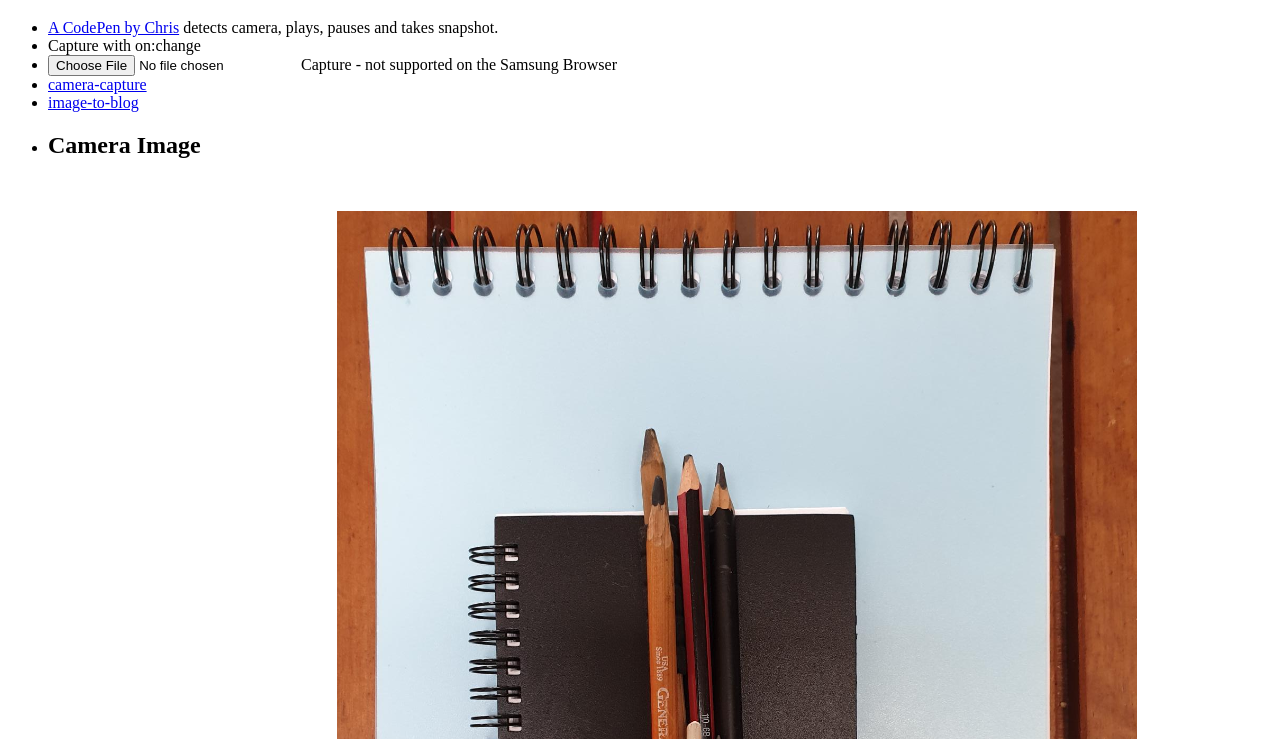
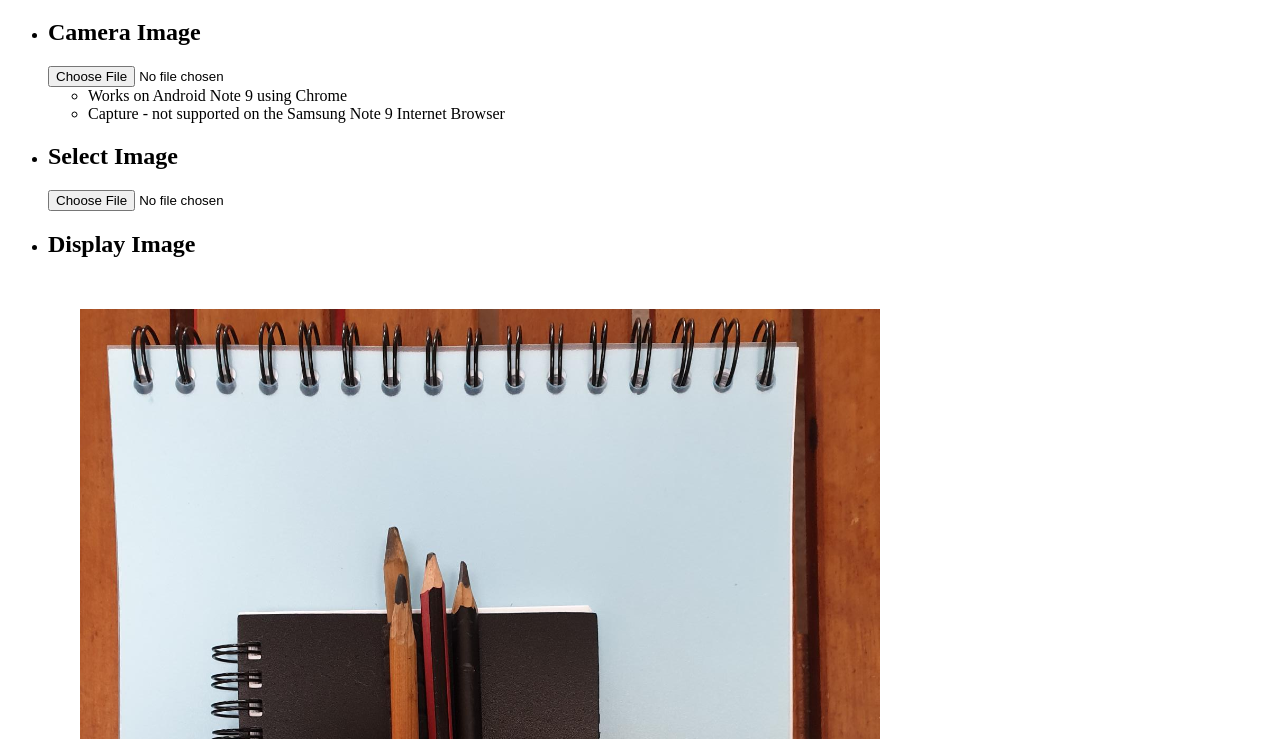
Before and after one commit to breakerbay/camera-webapi-examples, a plain HTML site: page index.html in a window 1280 px wide. Shown: the part 61-800 px from the top of the page. Drawn offline with Linux system fonts and the light colour scheme.

Commit message:
Simplified index.html, three main sections, Camera Image, Select Image, Display Image

```diff
--- a/index.html
+++ b/index.html
@@ -1,8 +1,8 @@
 <!DOCTYPE html>
 <html lang="en">
 <head>
-    <meta charset="utf-8" />
-    <meta name="viewport" content="width=device-width,initial-scale=1" />
+    <meta charset="utf-8"/>
+    <meta name="viewport" content="width=device-width,initial-scale=1"/>
     <title>Camera Web API Examples</title>
     <style>
         img {
@@ -17,25 +17,46 @@
 <body>
 <h1>Camera Web API Examples</h1>
 <ul>
-    <li><a href="src/codepen-by-chris/index.html">A CodePen by Chris</a> detects camera, plays, pauses and takes snapshot.</li>
-    <li><!-- <input class="card_input" v-on:change="appCapture($event)" type="file" accept="image/*" capture="camera" /> --> Capture with on:change</li>
-    <li><input class="card_input" type="file" accept="image/*" capture="camera" onchange="document.getElementById('output').src = window.URL.createObjectURL(this.files[0])"/>Capture - not supported on the Samsung Browser</li>
-    <li><a href="camera-capture-button.html">camera-capture</a></li>
-    <li><a href="image-to-blog.html">image-to-blog</a></li>
     <li>
         <h2>Camera Image</h2>
+        <input class="card_input" type="file" accept="image/*" capture="camera"
+               onchange="document.getElementById('output').src = window.URL.createObjectURL(this.files[0])"/>
         <div>
-            <input name="photo" type="file" accept="image/*" onchange="document.getElementById('output').src = window.URL.createObjectURL(this.files[0])">
-            <!-- <img id="output" src="" width="100" height="100"> -->
+            <ul>
+                <li>Works on Android Note 9 using Chrome</li>
+                <li>Capture - not supported on the Samsung Note 9 Internet Browser</li>
+            </ul>
+        </div>
+    </li>
+    <li>
+        <h2>Select Image</h2>
+        <div>
+            <input name="photo" type="file" accept="image/*"
+                   onchange="document.getElementById('output').src = window.URL.createObjectURL(this.files[0])">
+        </div>
+    </li>
+    <li>
+        <h2>Display Image</h2>
+        <div>
             <img id="output" src="pencils.jpg">
         </div>
     </li>
 </ul>
+<footer>
+    <h2>Other Examples</h2>
+    <ul>
+        <li><a href="src/codepen-by-chris/index.html">A CodePen by Chris</a> detects camera, uses video element to open
+            camera, can pauses and takes snapshot.
+        </li>
+        <li><a href="camera-capture-button.html">camera-capture</a></li>
+        <li><a href="image-to-blog.html">image-to-blog</a>Does not seem to work on Android Note 9 using Chrome</li>
+    </ul>
+</footer>
 <script>
   var el = document.createElement('input')
   var supported = el.capture != undefined
-  console.log('capture supported: '+supported)
-  alert('capture supported: '+supported)
+  console.log('capture supported: ' + supported)
+  alert('capture supported: ' + supported)
 </script>
 </body>
 </html>
```
Lines whose indentation alone changed are shown as unchanged.
